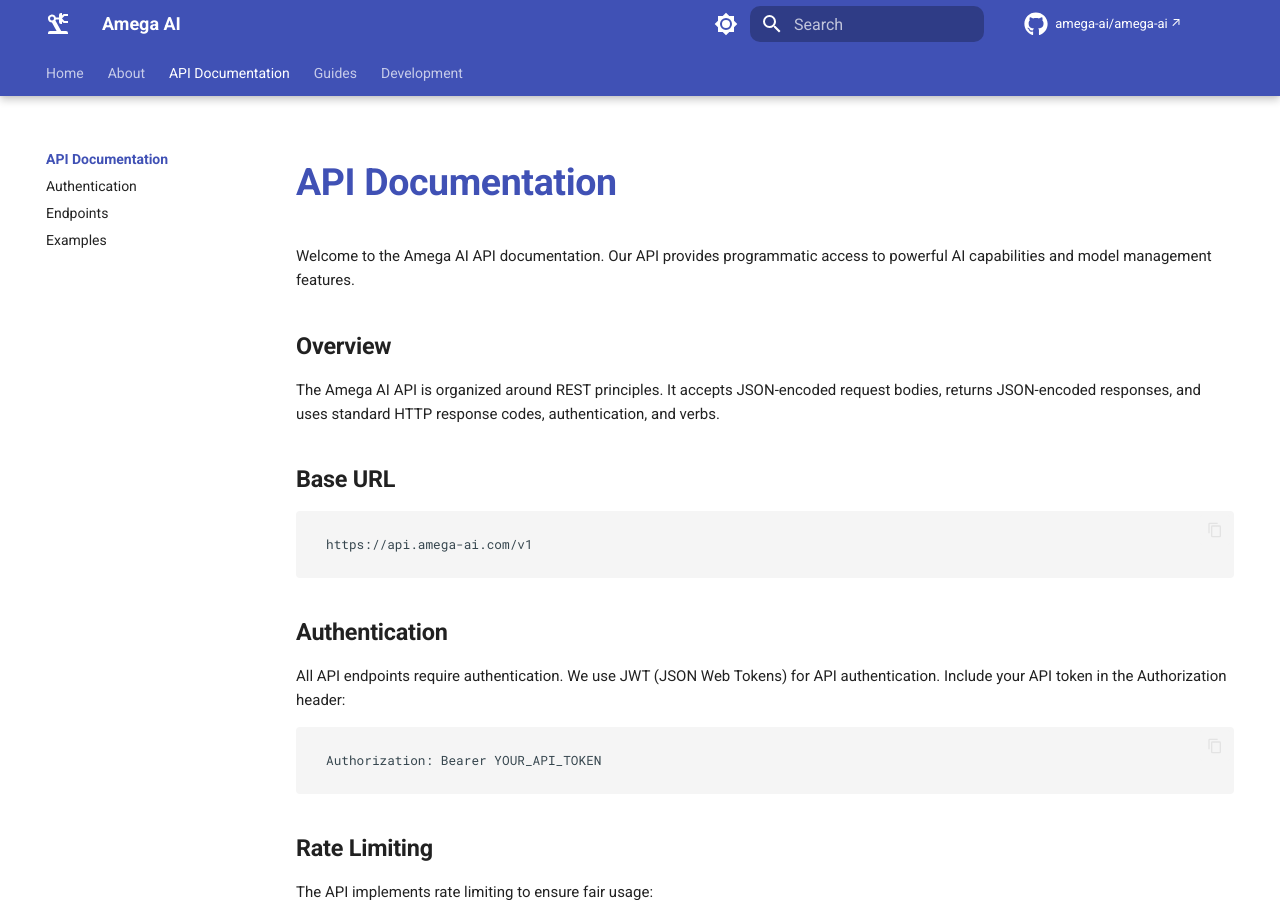
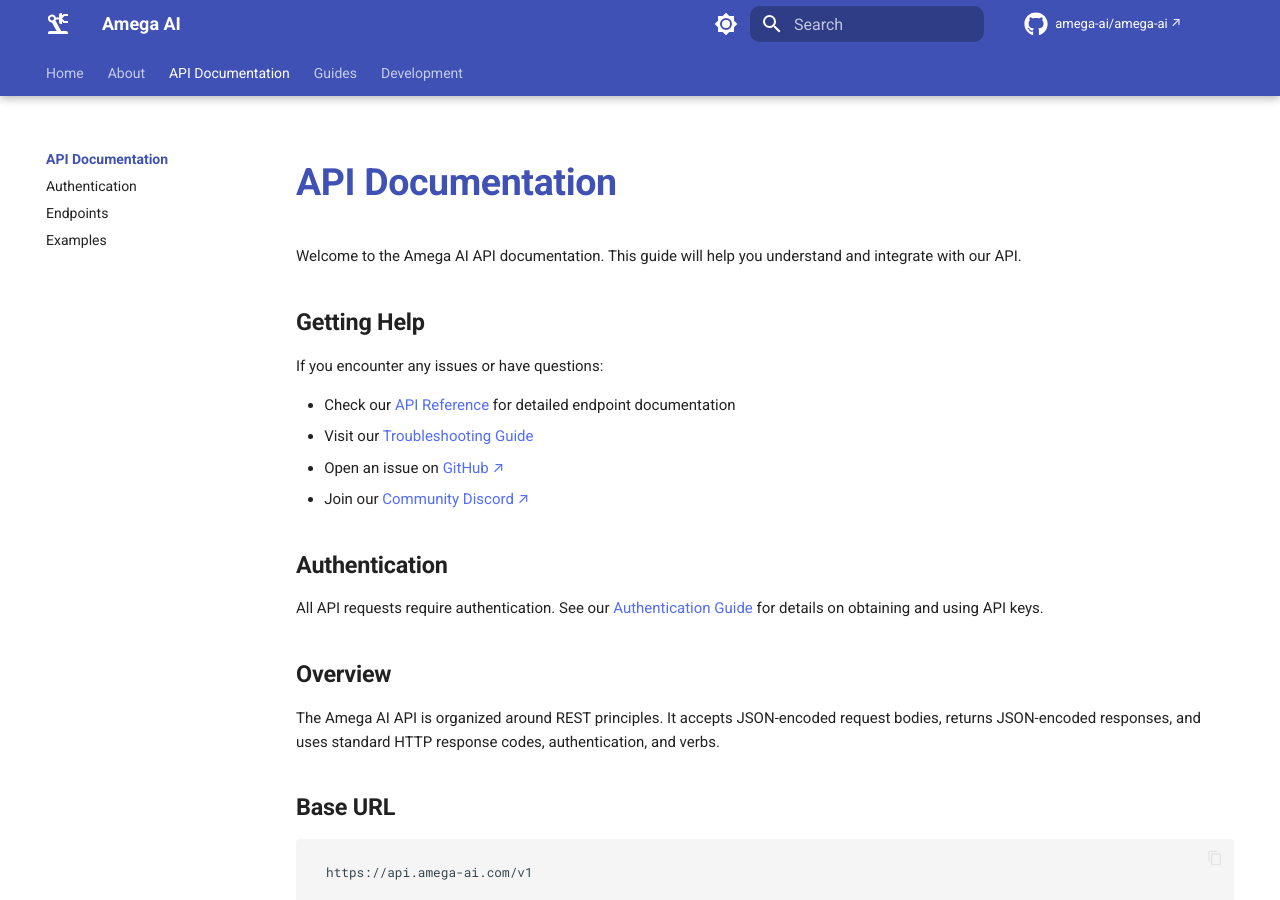
Before and after one commit to chojuninengu/amega-ai, an MkDocs documentation site: the page built from docs/api/index.md, in a window 1280 px wide and 900 px high. Built offline with MkDocs 1.6.1 and Material for MkDocs 9.7.7, drawn with Linux system fonts in a browser that asks for light colours; comment, search, counter and statistics services are not loaded.

Commit message:
docs(api) update API documentation with new help section and authentication details

````diff
--- a/docs/api/index.md
+++ b/docs/api/index.md
@@ -1,6 +1,19 @@
 # API Documentation
 
-Welcome to the Amega AI API documentation. Our API provides programmatic access to powerful AI capabilities and model management features.
+Welcome to the Amega AI API documentation. This guide will help you understand and integrate with our API.
+
+## Getting Help
+
+If you encounter any issues or have questions:
+
+- Check our [API Reference](reference.md) for detailed endpoint documentation
+- Visit our [Troubleshooting Guide](../guides/troubleshooting.md)
+- Open an issue on [GitHub](https://github.com/amega-ai/amega-ai/issues)
+- Join our [Community Discord](https://discord.gg/amega-ai)
+
+## Authentication
+
+All API requests require authentication. See our [Authentication Guide](auth.md) for details on obtaining and using API keys.
 
 ## Overview
 
@@ -10,14 +23,6 @@
 
 ```
 https://api.amega-ai.com/v1
-```
-
-## Authentication
-
-All API endpoints require authentication. We use JWT (JSON Web Tokens) for API authentication. Include your API token in the Authorization header:
-
-```bash
-Authorization: Bearer YOUR_API_TOKEN
 ```
 
 ## Rate Limiting
@@ -74,4 +79,4 @@
 If you need assistance:
 - Check our [examples](examples.md)
 - Join our [Discord community](https://discord.gg/amega-ai)
-- Open an issue on [GitHub](https://github.com/Cameroon-Developer-Network/amega-ai/issues)
+- Open an issue on [GitHub](https://github.com/amega-ai/amega-ai/issues)
````
